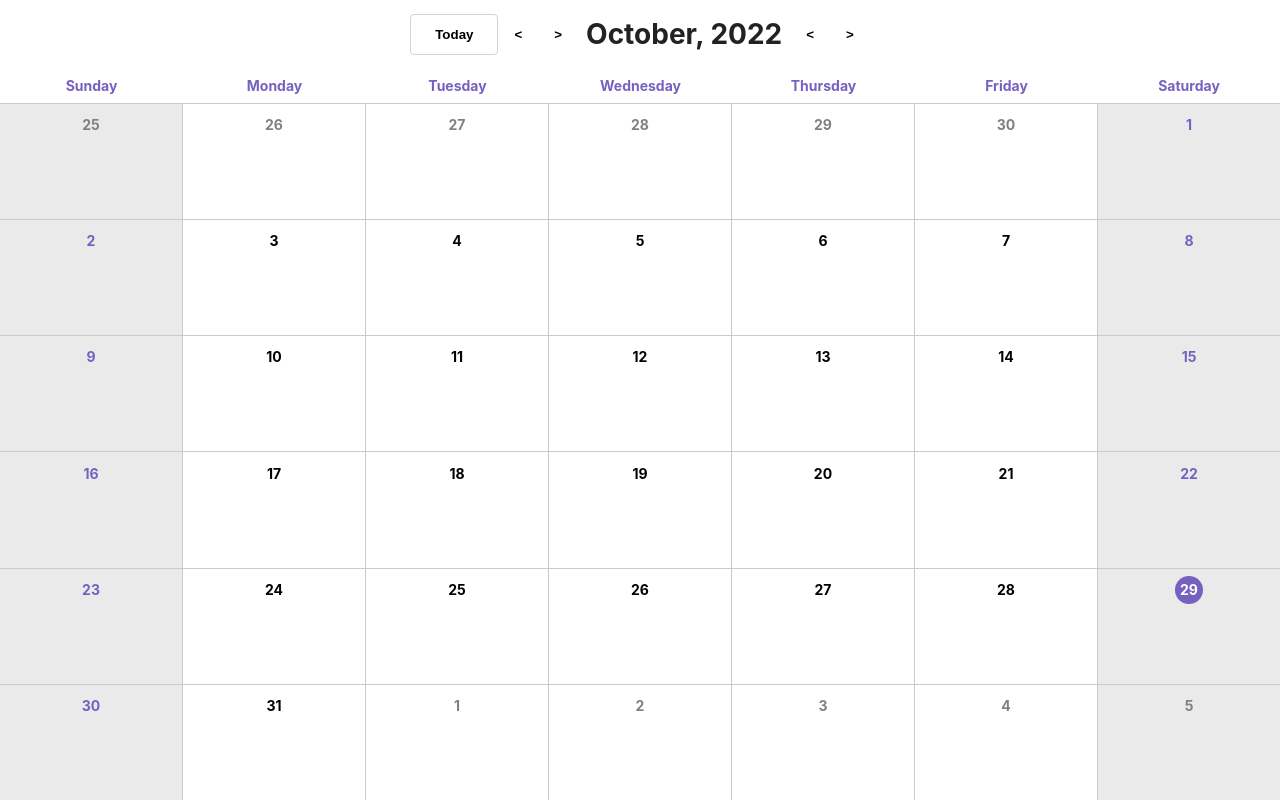
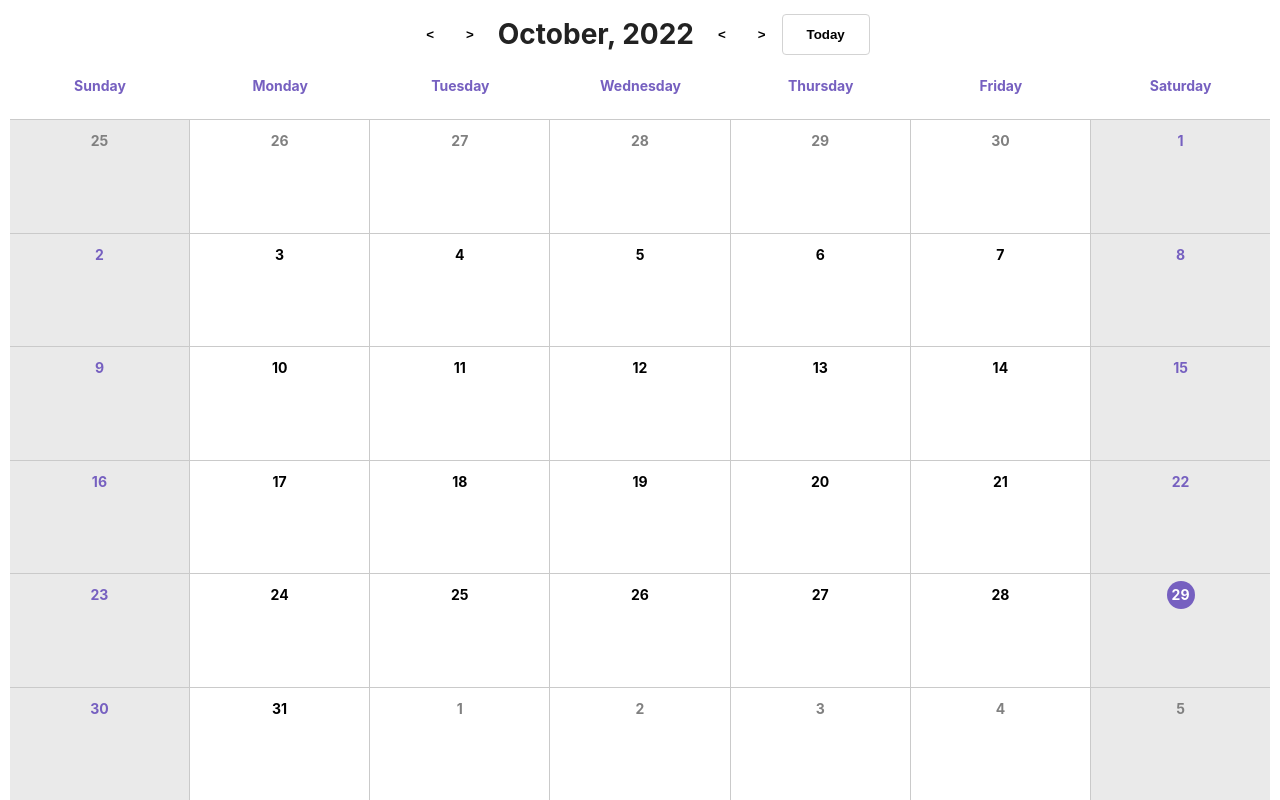
Before and after one commit to andreknob/ReactCalendar, a React (Create React App) app: page /calendar in a window 1280 px wide. Built offline with nearby package versions, Linux system fonts and the light colour scheme.

Commit message:
feat: added overflow handling

```diff
--- a/src/components/CalendarHeader/CalendarHeader.tsx
+++ b/src/components/CalendarHeader/CalendarHeader.tsx
@@ -18,9 +18,6 @@ const CalendarHeader = () => {
 
   return (
     <Container>
-      <Button color="black" onClick={() => dispatch(setToToday())}>
-        Today
-      </Button>
       <RoundedButton
         title="Previous month"
         onClick={() => dispatch(decreaseMonth())}
@@ -48,6 +45,9 @@ const CalendarHeader = () => {
       <RoundedButton title="Next year" onClick={() => dispatch(increaseYear())}>
         {">"}
       </RoundedButton>
+      <Button color="black" onClick={() => dispatch(setToToday())}>
+        Today
+      </Button>
     </Container>
   );
 };
--- a/src/components/DayCell/components/Reminders/Reminder.tsx
+++ b/src/components/DayCell/components/Reminders/Reminder.tsx
@@ -9,7 +9,7 @@ import {
 import { sliceYearMonthDay } from "../../../../utils/date";
 import { getForecastForReminder } from "../../../../utils/weather";
 import { IDisplayForecast } from "./interfaces";
-import { Date, Forecast, Name, ReminderContainer } from "./styles";
+import { Date, Forecast, Name, ReminderContainer, Title } from "./styles";
 
 export const Reminder = ({ reminder }: { reminder: IReminder }) => {
   const [forecast, setForecast] = useState<IDisplayForecast | null>(null);
@@ -44,11 +44,11 @@ export const Reminder = ({ reminder }: { reminder: IReminder }) => {
 
   return (
     <ReminderContainer onClick={handleContainerClick}>
-      <div>
+      <Title>
         <Date>{reminder.startTime}</Date>
         <span> </span>
         <Name>{reminder.reminderName}</Name>
-      </div>
+      </Title>
       {forecast ? <Forecast>{forecast.phrase}</Forecast> : null}
     </ReminderContainer>
   );
--- a/src/components/DayCell/components/Reminders/Reminders.tsx
+++ b/src/components/DayCell/components/Reminders/Reminders.tsx
@@ -22,7 +22,7 @@ export const Reminders = ({ reminders }: { reminders: IReminder[] }) => {
 
   return (
     <RemindersContainer>
-      {reminders.map((reminder) => (
+      {reminders.slice(0, 4).map((reminder) => (
         <Reminder key={reminder.id} reminder={reminder} />
       ))}
     </RemindersContainer>
--- a/src/components/DayCell/components/Reminders/styles.tsx
+++ b/src/components/DayCell/components/Reminders/styles.tsx
@@ -10,7 +10,7 @@ export const RemindersContainer = styled.div`
 export const ReminderContainer = styled.div`
   position: relative;
   cursor: pointer;
-  padding: 8px 8px 8px 24px;
+  padding: 4px 8px 4px 24px;
   border-radius: 4px;
   display: flex;
   flex-direction: column;
@@ -22,7 +22,7 @@ export const ReminderContainer = styled.div`
     height: 10px;
     border-radius: 50%;
     position: absolute;
-    top: 13px;
+    top: 9px;
     left: 8px;
 
     animation: pulse 2s linear infinite;
@@ -33,8 +33,17 @@ export const ReminderContainer = styled.div`
   }
 `;
 
+export const Title = styled.span`
+  white-space: nowrap;
+  overflow: hidden;
+  text-overflow: ellipsis;
+`;
+
 export const Name = styled.span`
   font-weight: bold;
+  white-space: nowrap;
+  overflow: hidden;
+  text-overflow: ellipsis;
 `;
 
 export const Date = styled.span`
--- a/src/pages/Calendar/styles.tsx
+++ b/src/pages/Calendar/styles.tsx
@@ -8,15 +8,18 @@ export const Container = styled.div({
   height: "100vh",
 });
 
-export const CalendarGrid = styled.section<IContainerProps>((props) => ({
-  height: "90vh",
-  backgroundColor: "#cacaca",
+export const CalendarGrid = styled.section<IContainerProps>((props) => {
+  return {
+    height: `90vh`,
+    backgroundColor: "#cacaca",
+    margin: "0 auto",
 
-  flex: "1",
+    flex: "1",
 
-  display: "grid",
-  gridTemplateColumns: "repeat(7, 1fr)",
-  gridTemplateRows: `1fr repeat(${props.numRows}, 6fr)`,
+    display: "grid",
+    gridTemplateColumns: "repeat(7, 14vw)",
+    gridTemplateRows: `50px repeat(${props.numRows}, 1fr)`,
 
-  gridGap: "1px",
-}));
+    gridGap: "1px",
+  };
+});
```
